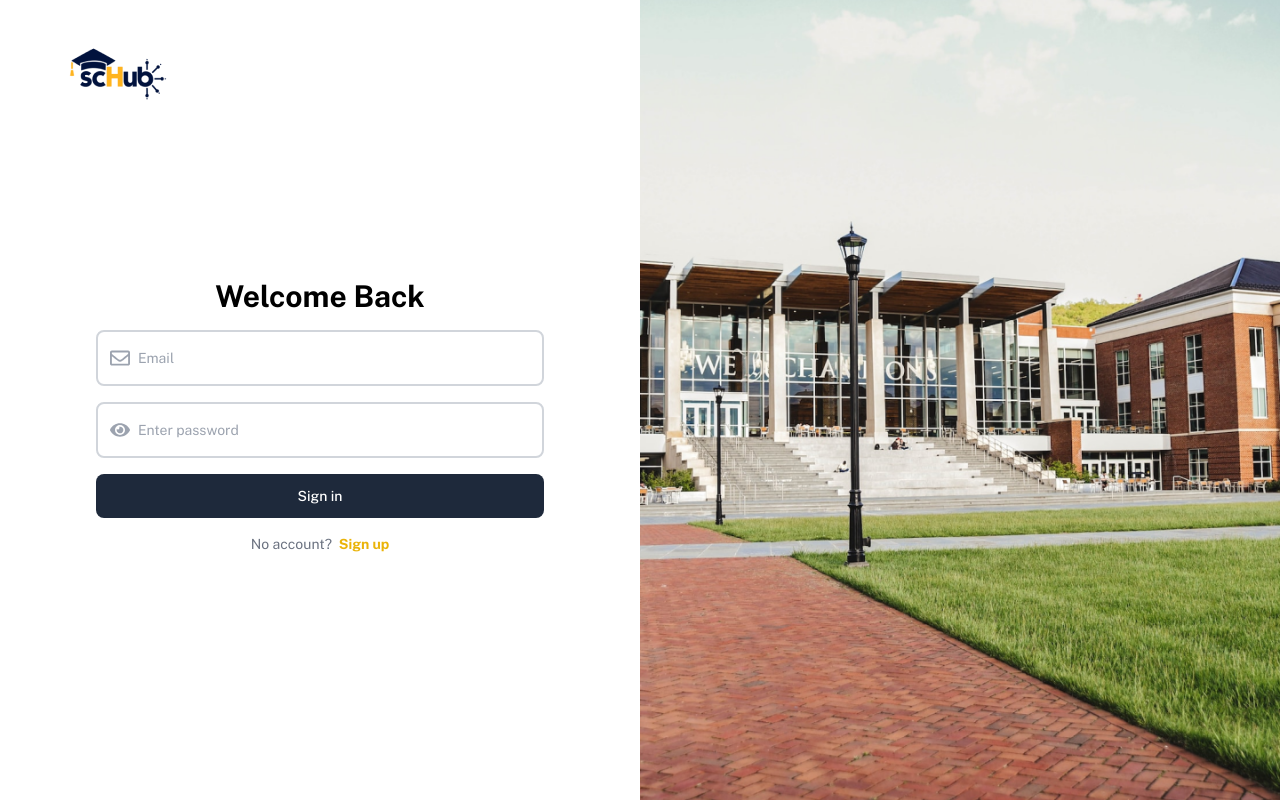
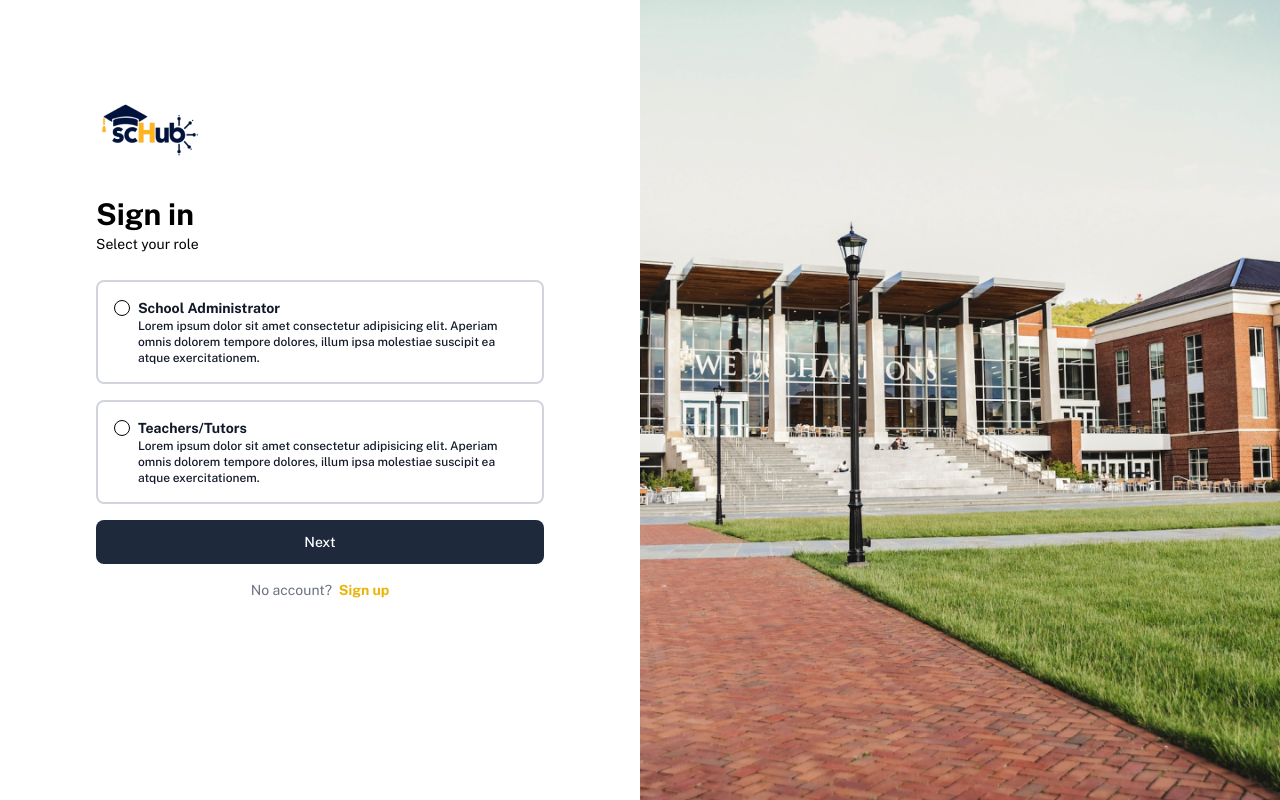
Before and after one commit to MakindeTobby/skul-pro, a React (Vite) app: page /login in a window 1280 px wide. Built offline with nearby package versions, Linux system fonts and the light colour scheme.

Commit message:
New push

```diff
--- a/src/components/registration/step2.jsx
+++ b/src/components/registration/step2.jsx
@@ -1,6 +1,6 @@
 // Step2.js
 import React from 'react';
-import { MdLock, MdLockPerson, MdPersonOutline } from 'react-icons/md';
+import { MdError, MdLock, MdLockPerson, MdPersonOutline } from 'react-icons/md';
 import { Link } from 'react-router-dom';
 
 const Step2 = ({ onNext, onPrev, formData, handleChange, handleSubmitForm, errors, confirmPassword, loading }) => {
@@ -25,8 +25,8 @@ const Step2 = ({ onNext, onPrev, formData, handleChange, handleSubmitForm, error
 
                 <div className="relative mb-4">
                     <div className="absolute inset-y-0 left-0 flex items-center pl-3.5 pointer-events-none">
-                        <MdLock className='text-xl text-gray-400'
-                        />
+                        {errors.password ? <MdError className='text-xl text-red-500' /> : <MdLock className='text-xl text-gray-400'
+                        />}
 
 
                     </div>
@@ -39,7 +39,7 @@ const Step2 = ({ onNext, onPrev, formData, handleChange, handleSubmitForm, error
                         onChange={handleChange}
                         autoComplete="new-password"
 
-                        className={` border-2 p-3 ${errors.password ? "border-red-500" : "border-gray-300"}  text-gray-900 text-sm rounded-lg block w-full pl-10
+                        className={` border-2 p-3 ${errors.password ? "border-red-500 bg-red-50" : "border-gray-300 bg-transparent"}  text-gray-900 text-sm rounded-lg block w-full pl-10
 
                         `}
                         placeholder="Create Password" required />
--- a/src/pages/Login.jsx
+++ b/src/pages/Login.jsx
@@ -1,6 +1,6 @@
 import axios from "axios";
 import { useEffect, useState } from "react";
-import { FaEye, FaEyeSlash, FaRegEnvelope } from "react-icons/fa";
+import { FaEye, FaEyeSlash, FaLongArrowAltRight, FaRegEnvelope } from "react-icons/fa";
 import { Link, useNavigate } from "react-router-dom";
 import { toast } from "react-toastify";
 
@@ -79,36 +79,85 @@ const Login = () => {
         }
     }
 
+    const rateList = [{
+        title: "School Administrator",
+        sub: "an hour (2 hour min)"
+    },
+    {
+        title: "Teachers/Tutors",
+        sub: "an hour (3.5 hours)"
+    }
+
+    ]
+    const [rate, setRate] = useState(false);
+    const [selectedOption, setSelectedOption] = useState(null);
+    const handleRadioChange = (option) => {
+        setSelectedOption(option);
+    };
+
+
     return (
 
 
         <>
 
-            <section className="relative flex flex-wrap lg:h-screen lg:items-center py-24 lg:py-0">
-                <Link to={"/"} className="absolute top-10">
+            <section className="relative flex flex-wrap lg:h-screen lg:items-center py-8 lg:py-0 ">
+                {/* <Link to={"/"} className="absolute top-10">
+                    <img src="/logo/scHub_logo.png" alt="logo" />
+                </Link> */}
+                <div className="w-full px-4 py-8 sm:px-6 sm:py-16 lg:w-1/2 lg:px-8 lg:py-24 h-[100vh] overflow-y-auto">
+                    <Link to={"/"} className="">
                         <img src="/logo/scHub_logo.png" alt="logo" />
                     </Link>
-                <div className="w-full px-4 py-12 sm:px-6 sm:py-16 lg:w-1/2 lg:px-8 lg:py-24">
+                    <form action="post" className="mx-auto mb-0 mt-8 max-w-md space-y-4" onSubmit={handleLogin}>
+                        <div className="mx-auto max-w-lg text-start mb-6">
+                            <h1 className="text-2xl font-bold sm:text-3xl">Sign in</h1>
+                            <span className="text-sm">Select your role</span>
 
-                    <form action="post" className="mx-auto mb-0 mt-8 max-w-md space-y-4" onSubmit={handleLogin}>
-                        <div className="mx-auto max-w-lg text-center">
-                            <h1 className="text-2xl font-bold sm:text-3xl">Welcome Back</h1>
-                            {/* <p className="mt-4 text-gray-500">
-                                Lorem ipsum dolor sit amet consectetur adipisicing elit. Et libero nulla
-                                eaque error neque ipsa culpa autem, at itaque nostrum!
-                            </p> */}
                         </div>
 
+                        {rateList.map((value, index) => (
+
+                            <label key={index} className="mt-6 cursor-pointer">
+                                <div className="flex items-start mb-4 border-2 border-gray-300 p-4 rounded-lg ">
+                                    <div className="flex items-center h-5">
+                                        <input
+                                            type='radio'
+                                            name='selectedOption'
+                                            value={value}
+                                            className='appearance-none h-4 w-4 border rounded-lg border-black checked:bg-black checked:border-transparent'
+                                            onChange={() => handleRadioChange(value)}
+                                            checked={selectedOption && selectedOption.title === value.title}
+                                        />
+                                    </div>
+                                    <span htmlFor="remember" className="ml-2 text-start text-xs font-medium text-gray-900 dark:text-gray-500">
+                                        <span className="block font-bold text-sm">{value.title}</span>
+                                        Lorem ipsum dolor sit amet consectetur adipisicing elit. Aperiam omnis dolorem tempore dolores,
+                                        illum ipsa molestiae suscipit ea atque exercitationem.
+                                    </span>
+                                </div>
+                            </label>
+
+                        ))}
+
+
+
+                        {selectedOption && <div>
+                            <label htmlFor="email" className="block  text-sm font-medium text-gray-900 text-start dark:text-gray-500">
+                                {selectedOption?.title} Email Address
+                            </label>
                             <div className="relative mb-6">
+
+
                                 <div className="absolute inset-y-0 left-0 flex items-center pl-3.5 pointer-events-none">
                                     <FaRegEnvelope className='text-xl text-gray-400' />
                                 </div>
-                            {/* dark:bg-gray-700 dark:border-gray-600 dark:placeholder-gray-400 dark:text-white */}
                                 <input type="email" autoComplete="email"
                                     onChange={(e) => setEmail(e.target.value)}
                                     className={`bg-white border-2 p-4 ${errorss.email ? "border-red-500" : "border-gray-300"} text-gray-900 text-sm rounded-lg block w-full pl-10  `} placeholder="Email" />
                             </div>
-                        <div className="relative mb-6">
+                        </div>}
+                        {/* <div className="relative mb-6">
                             <label htmlFor="password" className="sr-only">Password</label>
 
                             <div className="absolute inset-y-0 left-0 flex items-center pl-3.5 cursor-pointer" onClick={() => setShow(!show)}>
@@ -124,20 +173,23 @@ const Login = () => {
                                 onChange={(e) => setPassword(e.target.value)}
                                 className={`bg-white border-2
                             p-4 ${errorss.password ? "border-red-500" : "border-gray-300"} text-gray-900 text-sm rounded-lg block w-full pl-10 `} placeholder="Enter password" autoComplete="new-password" />
-                        </div>
+                        </div> */}
 
 
                         <div className="">
 
                             <button type="submit"
                                 disabled={loading ? true : false}
-                                className="block w-full mb-4 rounded-lg bg-slate-800 px-4 py-3
+                                className="w-full mb-4 rounded-lg bg-slate-800 px-4 py-3
                              transition duration-300 transform active:scale-95 ease-in-out
                             text-sm font-medium text-white">
-                                {loading ? <svg aria-hidden="true" role="status" className="inline w-4 h-4 mr-3 text-white animate-spin" viewBox="0 0 100 101" fill="none" xmlns="http://www.w3.org/2000/svg">
+
+                                Next
+
+                                {/* {loading ? <svg aria-hidden="true" role="status" className="inline w-4 h-4 mr-3 text-white animate-spin" viewBox="0 0 100 101" fill="none" xmlns="http://www.w3.org/2000/svg">
                                     <path d="M100 50.5908C100 78.2051 77.6142 100.591 50 100.591C22.3858 100.591 0 78.2051 0 50.5908C0 22.9766 22.3858 0.59082 50 0.59082C77.6142 0.59082 100 22.9766 100 50.5908ZM9.08144 50.5908C9.08144 73.1895 27.4013 91.5094 50 91.5094C72.5987 91.5094 90.9186 73.1895 90.9186 50.5908C90.9186 27.9921 72.5987 9.67226 50 9.67226C27.4013 9.67226 9.08144 27.9921 9.08144 50.5908Z" fill="#E5E7EB" />
                                     <path d="M93.9676 39.0409C96.393 38.4038 97.8624 35.9116 97.0079 33.5539C95.2932 28.8227 92.871 24.3692 89.8167 20.348C85.8452 15.1192 80.8826 10.7238 75.2124 7.41289C69.5422 4.10194 63.2754 1.94025 56.7698 1.05124C51.7666 0.367541 46.6976 0.446843 41.7345 1.27873C39.2613 1.69328 37.813 4.19778 38.4501 6.62326C39.0873 9.04874 41.5694 10.4717 44.0505 10.1071C47.8511 9.54855 51.7191 9.52689 55.5402 10.0491C60.8642 10.7766 65.9928 12.5457 70.6331 15.2552C75.2735 17.9648 79.3347 21.5619 82.5849 25.841C84.9175 28.9121 86.7997 32.2913 88.1811 35.8758C89.083 38.2158 91.5421 39.6781 93.9676 39.0409Z" fill="currentColor" />
-                                </svg> : "Sign in"}
+                                </svg> : "Next"} */}
 
                             </button>
                             <p className="text-sm text-gray-500">
@@ -147,7 +199,9 @@ const Login = () => {
                         </div>
                     </form>
                 </div>
-                <div className="relative h-64 w-full sm:h-96 lg:h-full lg:w-1/2">
+                <div className="relative h-64 w-full sm:h-96 lg:h-full lg:w-1/2
+                hidden md:block lg:block
+                ">
                     <img alt="Welcome" src="/images/bg-login.png" className="absolute inset-0 h-full w-full object-cover" />
                 </div>
             </section>
--- a/src/pages/SignUp.jsx
+++ b/src/pages/SignUp.jsx
@@ -32,10 +32,11 @@ const SignUp = () => {
         <>
 
             <section className="w-full flex flex-wrap h-[100vh]">
-                <Link to={"/"} className="absolute top-5">
-                    <img src="/logo/scHub_logo.png" alt="logo" />
-                </Link>
+
                 <div className="w-full px-2 py-24 sm:px-2 sm:py-4 lg:w-1/2 lg:px-16 lg:py-16 md:py-16 h-[100vh] overflow-y-auto">
+                    <Link to={"/"} className="">
+                        <img src="/logo/scHub_logo.png" alt="logo" />
+                    </Link>
                     <div className="">
                         <div className="mb-4 text-center mx-auto  max-w-md space-y-4">
                             <h1 className="text-3xl text-slate-800 font-bold mb-4">Create an Account</h1>
```
Also changed, not shown: src/components/registration/step1.jsx (+17 -17 lines). Lines whose indentation alone changed are shown as unchanged.
